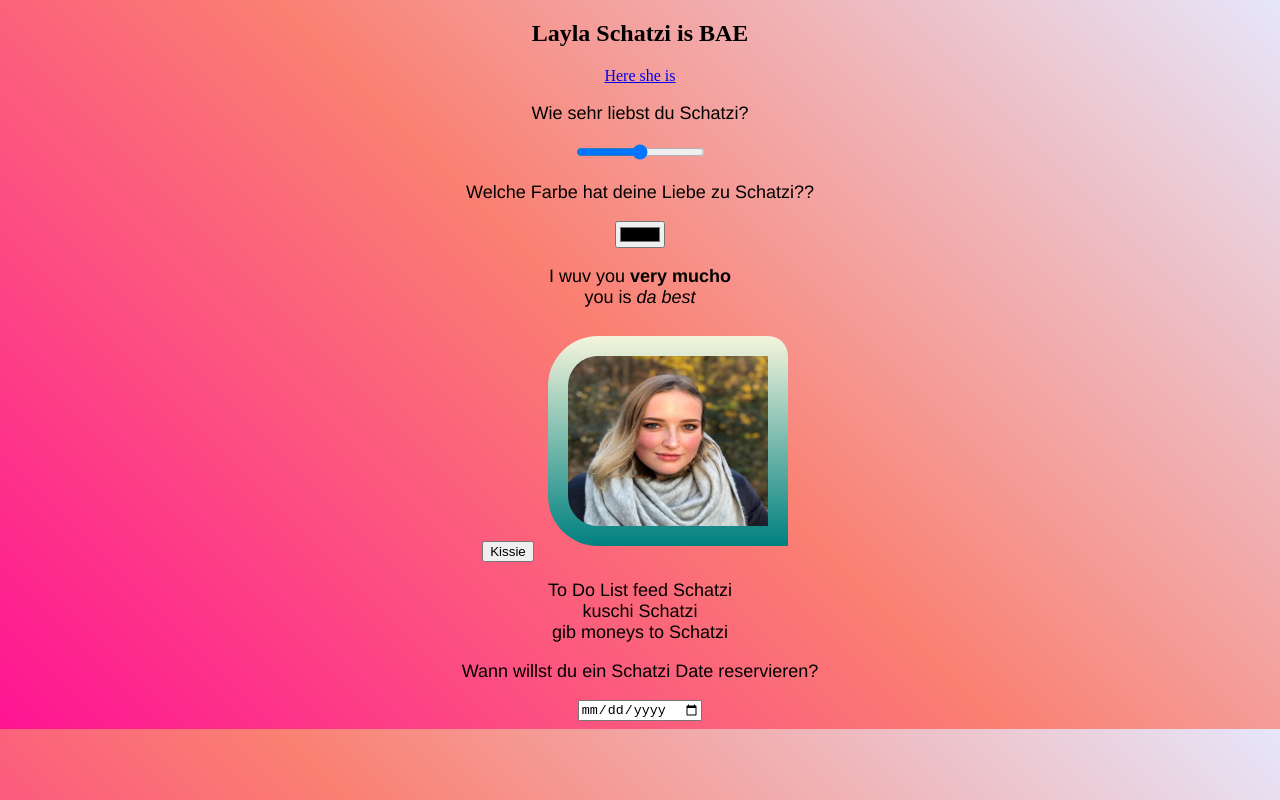
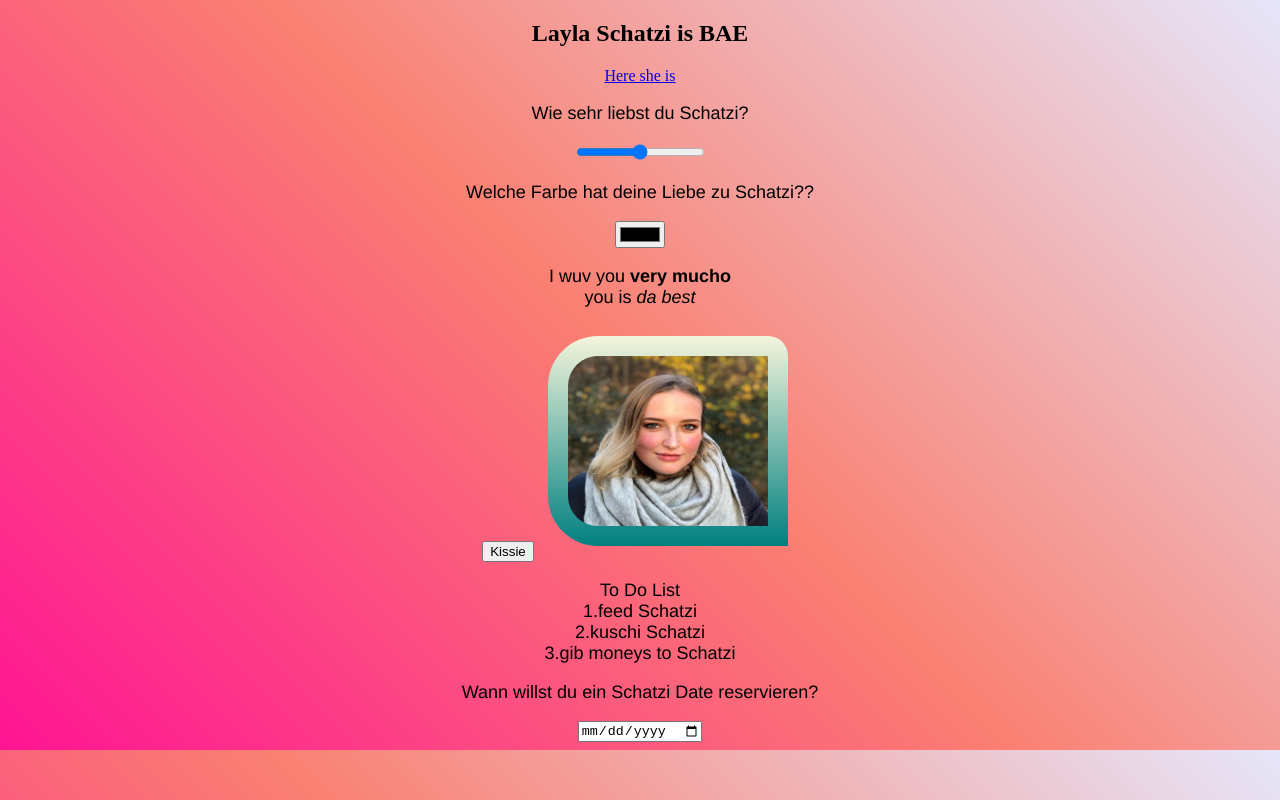
Before and after one commit to idingert97/Schatziseite.github.io, a plain HTML site: page index.html in a window 1280 px wide. Drawn offline with Linux system fonts and the light colour scheme.

Commit message:
Update index.html

```diff
--- a/index.html
+++ b/index.html
@@ -14,11 +14,10 @@ Schatziwebsite
 <p> I wuv you <strong> very mucho </strong> <br> you is <em> da best </em> </p>
 <button> Kissie </button>
 <img src="layla.jpg" width="200" height="170">
-  <p>To Do List
-
- feed Schatzi <br>
- kuschi Schatzi <br>
- gib moneys to Schatzi </p>
+  <p>To Do List <br>
+1.feed Schatzi <br>
+2.kuschi Schatzi <br>
+3.gib moneys to Schatzi </p>
 
   <p> Wann willst du ein Schatzi Date reservieren? </p> <input type="date">
 </body>
```
